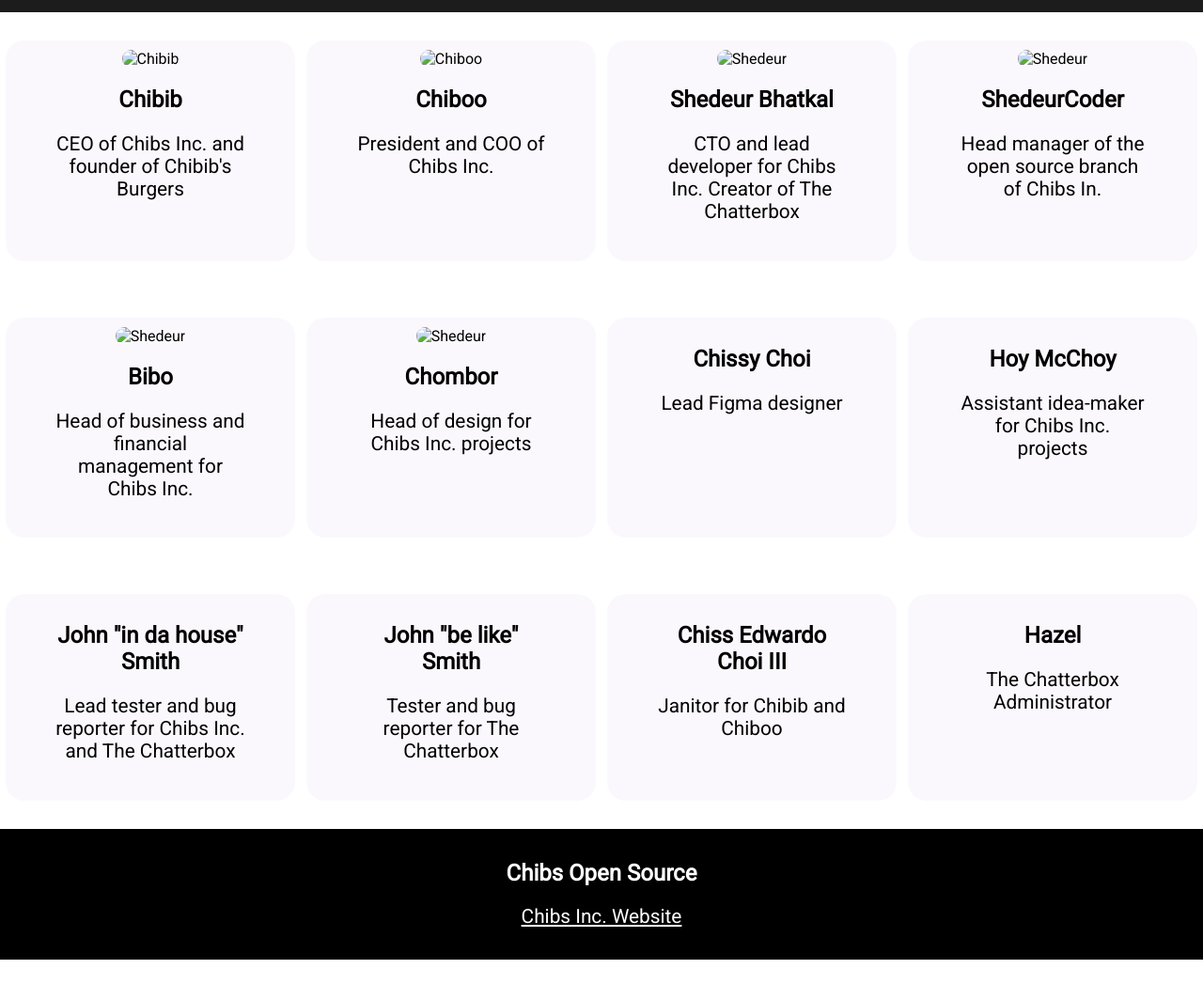
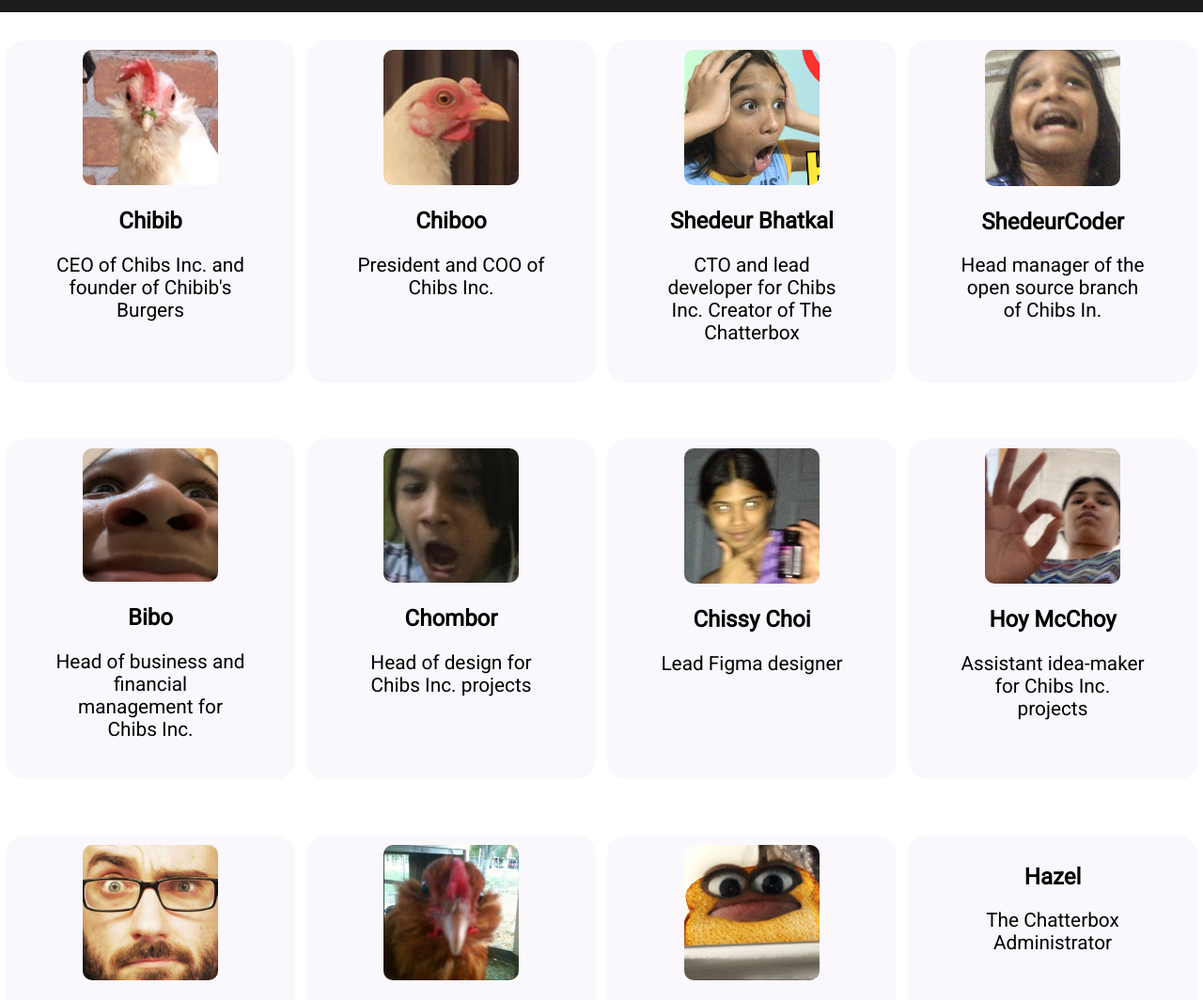
Before and after one commit to ShedeurCoder/chibs, a plain HTML site: page employees.html in a window 1280 px wide. Shown: the part 145-1209 px from the top of the page at 94% size. Before the commit the page ends 1166 px from the top, so only its background shows below. Drawn offline with Linux system fonts and the light colour scheme.

Commit message:
Update employees.html

```diff
--- a/employees.html
+++ b/employees.html
@@ -32,7 +32,7 @@
         <div class="employees-lists" style="margin: 0 auto">
             <div class="project-container">
                 <div class="project-image">
-                    <img src="images/chibib.png" alt="Chibib">
+                    <img src="images/employees/chibib.png" alt="Chibib">
                 </div>
                 <div class="project-footer">
                     <h2 class="project-title">Chibib</h2>
@@ -41,7 +41,7 @@
             </div>
             <div class="project-container">
                 <div class="project-image">
-                    <img src="images/chiboo.png" alt="Chiboo">
+                    <img src="images/employees/chiboo.png" alt="Chiboo">
                 </div>
                 <div class="project-footer">
                     <h2 class="project-title">Chiboo</h2>
@@ -50,7 +50,7 @@
             </div>
             <div class="project-container">
                 <div class="project-image">
-                    <img src="images/bibo.png" alt="Shedeur">
+                    <img src="images/employees/shedeurbhatkal.png" alt="Shedeur Bhatkal">
                 </div>
                 <div class="project-footer">
                     <h2 class="project-title">Shedeur Bhatkal</h2>
@@ -59,7 +59,7 @@
             </div>
             <div class="project-container">
                 <div class="project-image">
-                    <img src="images/bibo.png" alt="Shedeur">
+                    <img src="images/employees/shedeurcoder.png" alt="ShedeurCoder">
                 </div>
                 <div class="project-footer">
                     <h2 class="project-title">ShedeurCoder</h2>
@@ -68,7 +68,7 @@
             </div>
             <div class="project-container">
                 <div class="project-image">
-                    <img src="images/bibo.png" alt="Shedeur">
+                    <img src="images/employees/bibo.png" alt="Bibo">
                 </div>
                 <div class="project-footer">
                     <h2 class="project-title">Bibo</h2>
@@ -77,7 +77,7 @@
             </div>
             <div class="project-container">
                 <div class="project-image">
-                    <img src="images/bibo.png" alt="Shedeur">
+                    <img src="images/employees/chombor.png" alt="Chombor">
                 </div>
                 <div class="project-footer">
                     <h2 class="project-title">Chombor</h2>
@@ -85,30 +85,45 @@
                 </div>
             </div>
             <div class="project-container">
+                <div class="project-image">
+                    <img src="images/employees/chissychoi.png" alt="Chissy Choi">
+                </div>
                 <div class="project-footer">
                     <h2 class="project-title">Chissy Choi</h2>
                     <p class="project-desc">Lead Figma designer</p>
                 </div>
             </div>
             <div class="project-container">
+                <div class="project-image">
+                    <img src="images/employees/hoymcchoy.png" alt="Hoy McChoy">
+                </div>
                 <div class="project-footer">
                     <h2 class="project-title">Hoy McChoy</h2>
                     <p class="project-desc">Assistant idea-maker for Chibs Inc. projects</p>
                 </div>
             </div>
             <div class="project-container">
+                <div class="project-image">
+                    <img src="images/employees/johnindahousesmith.png" alt="John 'in da house' Smith">
+                </div>
                 <div class="project-footer">
                     <h2 class="project-title">John "in da house" Smith</h2>
                     <p class="project-desc">Lead tester and bug reporter for Chibs Inc. and The Chatterbox</p>
                 </div>
             </div>
             <div class="project-container">
+                <div class="project-image">
+                    <img src="images/employees/johnbelikesmith.png" alt="John 'be like' Smith">
+                </div>
                 <div class="project-footer">
                     <h2 class="project-title">John "be like" Smith</h2>
                     <p class="project-desc">Tester and bug reporter for The Chatterbox</p>
                 </div>
             </div>
             <div class="project-container">
+                <div class="project-image">
+                    <img src="images/employees/chissedwardochoi.png" alt="Chiss Edwardo Choi III">
+                </div>
                 <div class="project-footer">
                     <h2 class="project-title">Chiss Edwardo Choi III</h2>
                     <p class="project-desc">Janitor for Chibib and Chiboo</p>
```
